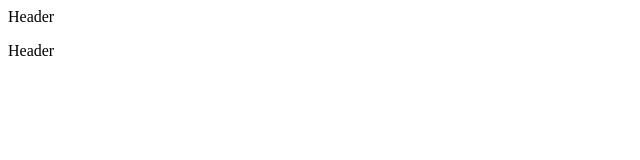
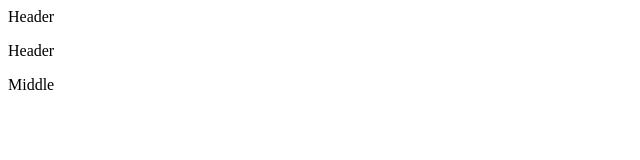
Before and after one commit to NicheP09/gitBash2, a plain HTML site: page index.html in a window 1280 px wide. Shown: the full height of the page, 0-640 px from the left. Drawn offline with Linux system fonts and the light colour scheme.

Commit message:
Version2

```diff
--- a/index.html
+++ b/index.html
@@ -1,2 +1,3 @@
 Header
 <p>Header</p>
+<p>Middle</p>
```
